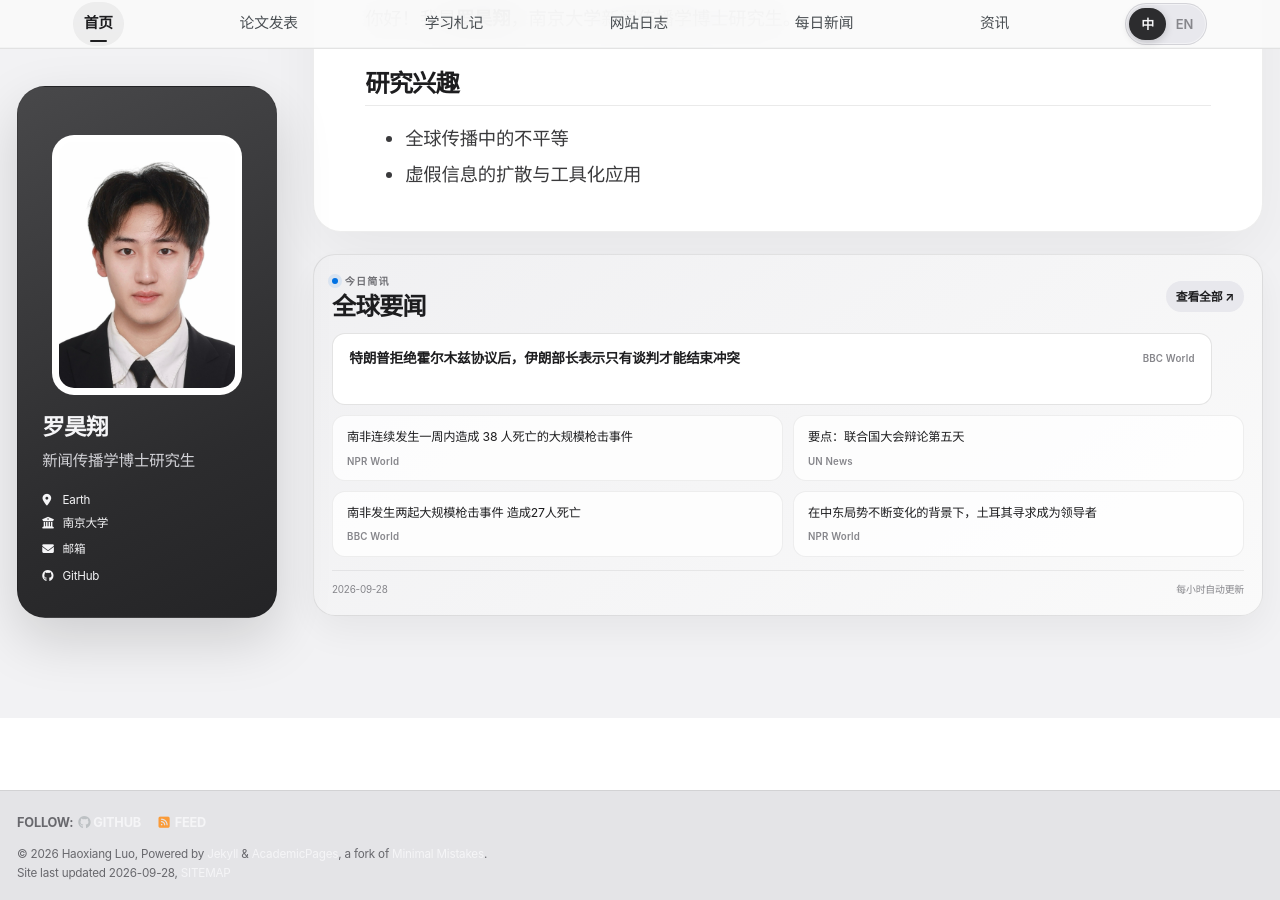
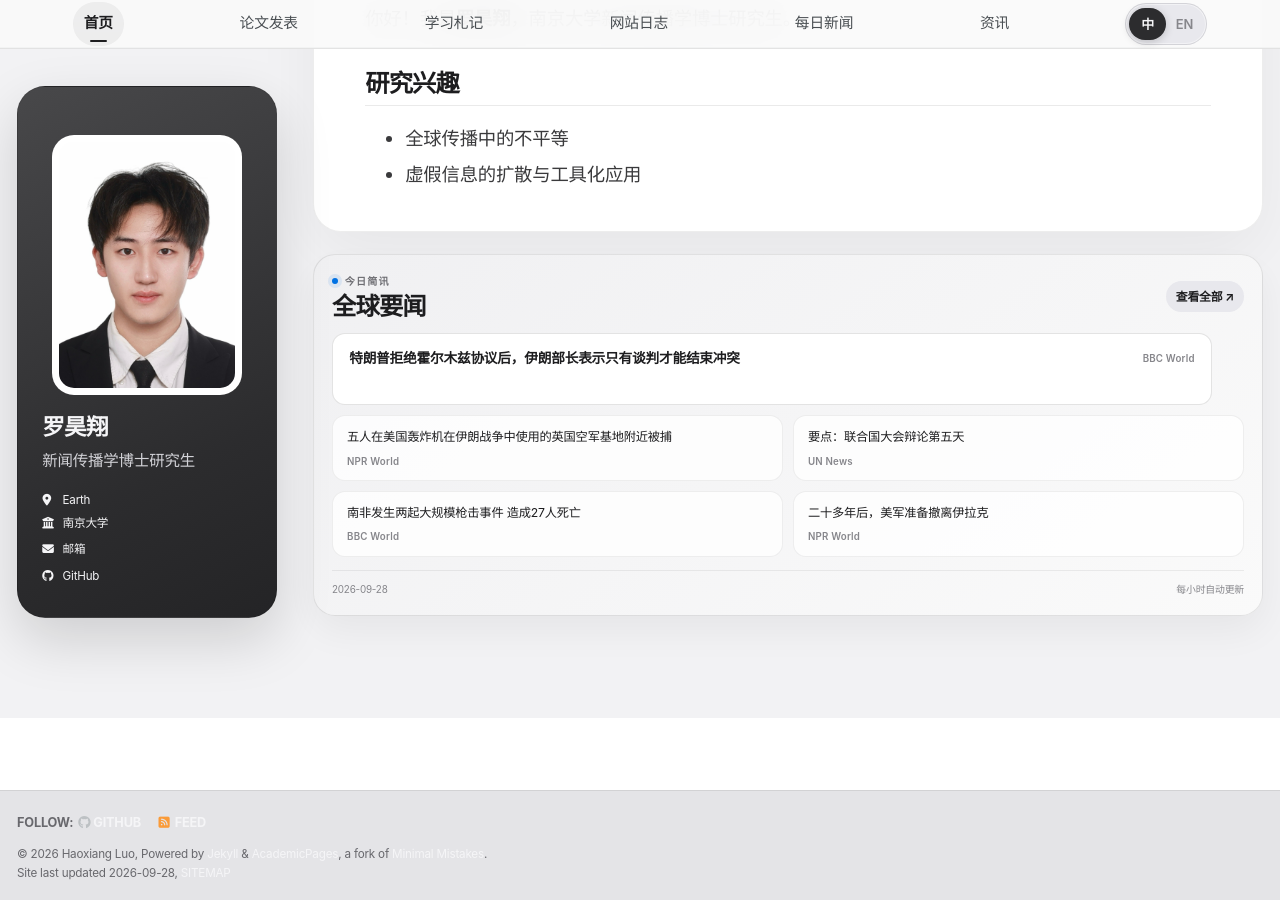
Before and after one commit to HaoxiangLuo/HaoxiangLuo.github.io, a Jekyll site: the page built from _pages/about-zh.md, in a window 1280 px wide and 900 px high, scrolled down 238 px. Built offline with Jekyll 4.4.1, drawn with Linux system fonts in a browser that asks for light colours; a style sheet for code colours, icons or effects is not loaded.

Commit message:
Update daily news 2026-09-28

```diff
--- a/_data/daily_news.json
+++ b/_data/daily_news.json
@@ -1,5 +1,5 @@
 {
-  "updated_at": "2026-09-28T04:24:05+08:00",
+  "updated_at": "2026-09-28T05:23:53+08:00",
   "days": [
     {
       "date": "2026-09-28",
@@ -11,10 +11,10 @@
           "title_zh": "特朗普拒绝霍尔木兹协议后，伊朗部长表示只有谈判才能结束冲突"
         },
         {
-          "title": "South Africa reels from spate of mass shootings that killed 38 people in a week",
+          "title": "Five arrested near UK air base used by U.S. bombers in Iran war",
           "source": "NPR World",
-          "url": "https://www.npr.org/2026/09/27/nx-s1-5982488/south-africa-mass-shootings-killed-38-week",
-          "title_zh": "南非连续发生一周内造成 38 人死亡的大规模枪击事件"
+          "url": "https://www.npr.org/2026/09/27/nx-s1-5982718/five-arrested-near-uk-air-base-used-by-u-s-bombers-in-iran-war",
+          "title_zh": "五人在美国轰炸机在伊朗战争中使用的英国空军基地附近被捕"
         },
         {
           "title": "The Takeaway: UN General Assembly debate Day 5",
@@ -29,10 +29,10 @@
           "title_zh": "南非发生两起大规模枪击事件 造成27人死亡"
         },
         {
-          "title": "Amid changing dynamics in the Middle East, Turkey seeks to emerge as a leader",
+          "title": "After more than two decades, U.S. forces prepare to leave Iraq",
           "source": "NPR World",
-          "url": "https://www.npr.org/2026/09/27/nx-s1-5949210/amid-changing-dynamics-in-the-middle-east-turkey-seeks-to-emerge-as-a-leader",
-          "title_zh": "在中东局势不断变化的背景下，土耳其寻求成为领导者"
+          "url": "https://www.npr.org/2026/09/27/nx-s1-5981123/after-more-than-two-decades-u-s-forces-prepare-to-leave-iraq",
+          "title_zh": "二十多年后，美军准备撤离伊拉克"
         },
         {
           "title": "Canada urges stronger partnerships as global order faces ‘rupture’",
@@ -47,10 +47,10 @@
           "title_zh": "陷入困境的塞尔维亚总统辞职，为提前选举铺平道路"
         },
         {
-          "title": "Playing 'La Bamba' for an hour? Must be a Mexican fandango!",
+          "title": "South Africa reels from spate of mass shootings that killed 38 people in a week",
           "source": "NPR World",
-          "url": "https://www.npr.org/2026/09/27/nx-s1-5973237/la-bamba-mexico-fandango",
-          "title_zh": "玩“La Bamba”一个小时？一定是墨西哥方丹戈！"
+          "url": "https://www.npr.org/2026/09/27/nx-s1-5982488/south-africa-mass-shootings-killed-38-week",
+          "title_zh": "南非连续发生一周内造成 38 人死亡的大规模枪击事件"
         },
         {
           "title": "Countries far from conflict paying the price for wars not their own, India tells UN",
```
